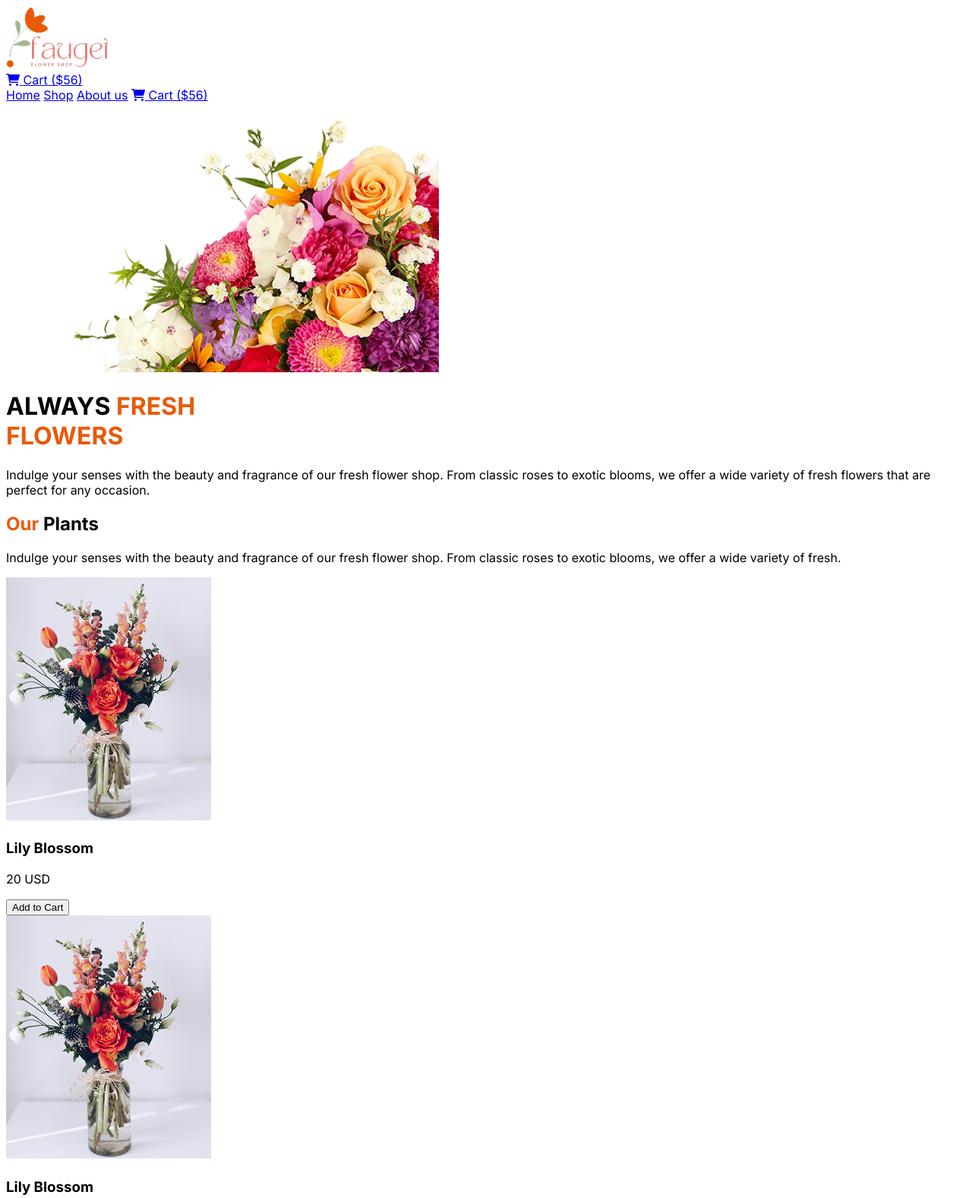
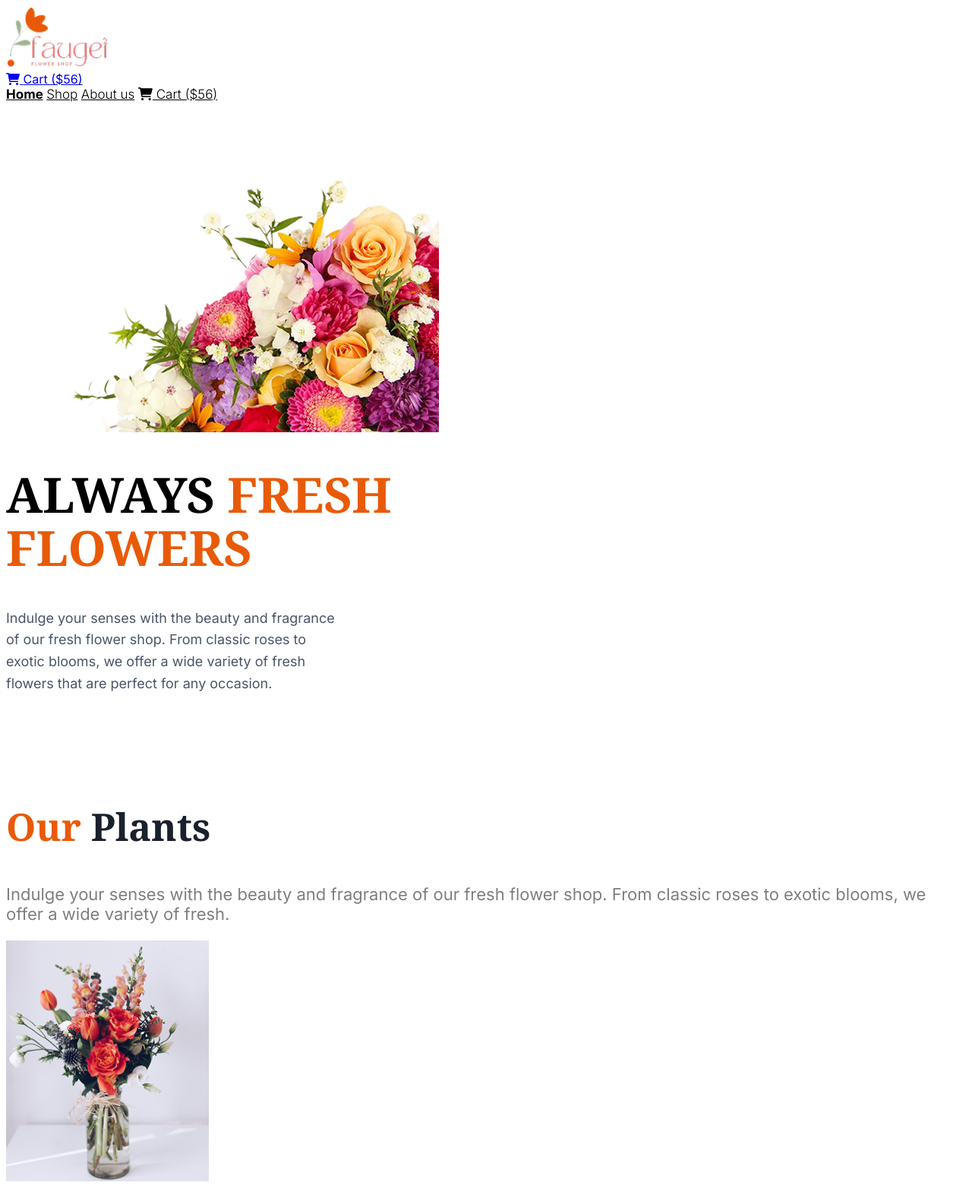
Before and after one commit to mahunn/Flower-Market, a plain HTML site: page index.html in a window 1280 px wide. Shown: the top 1577 px of the page at 76% size. Drawn offline with Linux system fonts and the light colour scheme.

Commit message:
added latest section deal and styles

```diff
--- a/index.html
+++ b/index.html
@@ -167,6 +167,36 @@
         </div>
     </section>
 
+     <!-- Latest Deal Section -->
+    <section class="py-12 md:py-20 px-4 mx-auto mt-12">
+        <div class="container mx-auto text-center">
+            <h2 class="section-title mb-2"><span class="text-orangee">Latest</span> Deals</h2>
+            <p class="section-subtitle mb-8 md:mb-12 max-w-3xl mx-auto">
+                Indulge your senses with the beauty and fragrance of our fresh flower shop. From classic roses to exotic blooms, we offer a wide variety of fresh.
+            </p>
+            <div class="flex flex-col md:flex-row gap-6 md:gap-8 items-stretch">
+                <!-- Left column: 2  -->
+                <div class="flex flex-col gap-6 md:gap-8 w-full md:w-1/3">
+                    <!-- Deal 1 -->
+                    <div class=" relative h-48 md:h-52 rounded-xl overflow-hidden flex items-center justify-center">
+                        <img src="assets/deal-bloom.png" alt="Bloom Plant" class="w-full h-full object-cover absolute inset-0">
+                        <div class="absolute inset-0 bg-black bg-opacity-25"></div>
+                        <div class="relative z-10 text-white text-center p-4">
+                            <div class="text-xl md:text-2xl font-bold font-['Noto_Serif'] mb-2">60% Off | Bloom Plant</div>
+                            <a href="#" class="text-white text-base md:text-lg font-semibold underline font-['Inter']">Shop Now</a>
+                        </div>
+                    </div>
+                    <!-- Deal 2 -->
+                    <div class="relative h-48 md:h-52 rounded-xl overflow-hidden flex items-center justify-center">
+                        <img src="assets/deal-ana.png" alt="Ana Plant" class="w-full h-full object-cover absolute inset-0">
+                        <div class="absolute inset-0 bg-black bg-opacity-25"></div>
+                        <div class="relative z-10 text-white text-center p-4">
+                            <div class="text-xl md:text-2xl font-bold font-['Noto_Serif'] mb-2">30% Off | Ana Plant</div>
+                            <a href="#" class="text-white text-base md:text-lg font-semibold underline font-['Inter']">Shop Now</a>
+                        </div>
+                    </div>
+                </div>
+
 
 
 
--- a/styles/styles.css
+++ b/styles/styles.css
@@ -9,3 +9,148 @@
         .text-custom-gray-medium { color: #555555; }
         .bg-card-light { background-color: #ffffff; }
         .bg-section-light-pink { background-color: #ffffff; }
+.navbar-logo {
+            height: 48px;
+            width: 120px;
+            object-fit: contain;
+        }
+          .nav-link {
+            font-size: 17px;
+            font-weight: 250;
+            color: #000000;
+        }
+        .nav-link:hover {
+            color: #E91E63;
+        }
+        .nav-link.bold {
+            font-weight: 700;
+        }
+         .hero-section-container {
+            background-color: #ffffff;
+            padding-top: 0;
+            padding-bottom: 0;
+        }
+         .new-hero-title {
+            font-size: 42px;
+            line-height: 1.1;
+            font-weight: 400;
+            color: #000000;
+            text-transform: uppercase;
+            font-family: 'Noto Serif', serif;
+        }
+
+          .section-title {
+            font-size: 32px;
+            font-weight: bold;
+            color: #1A202C;
+            font-family: 'Noto Serif', serif;
+        }
+        .section-subtitle {
+            font-size: 16px; /* Mobile font size */
+            color: #000000;
+            opacity: 50%;
+        }
+         .plant-card {
+            background-color: #FFFFFF;
+            height: auto;
+
+    min-height: 480px;
+        }
+.new-hero-title span {
+            color: #E95A08;
+        }
+        .new-hero-paragraph {
+            font-size: 16px;
+            line-height: 1.6;
+            color: #4A5568;
+            max-width: 450px;
+        }
+         .plant-card-image {
+            height: 160px; /* Mobile image height */
+            object-fit: cover;
+            min-height: 320px;
+        }
+        .plant-price {
+            font-size: 18px; /* Mobile font size */
+            font-weight: 650;
+            color: #000000;
+            height: auto;
+            width: auto;
+        }
+           .add-to-cart-button {
+            height: 50px;
+            width: 100%; /* Full width within card */
+            font-size: 14px; /* Mobile font size */
+            font-weight: 400;
+            background-color: #E95A08;
+            text-transform: uppercase;
+        }
+         body {
+            -ms-overflow-style: none;
+            scrollbar-width: none;
+        }
+
+
+
+
+
+        @media (min-width: 768px) {
+            .navbar-logo {
+                height: 82px;
+                width: 135px;
+            }
+        }
+
+
+
+
+
+        @media (min-width: 768px) {
+            .hero-section-container {
+                padding-top: 80px;
+                padding-bottom: 80px;
+            }
+        }
+
+
+        @media (min-width: 768px) {
+            .new-hero-title {
+                font-size: 64px;
+            }
+        }
+
+        @media (min-width: 768px) {
+            .new-hero-paragraph {
+                font-size: 18px; /* Desktop font size */
+            }
+        }
+
+
+
+        @media (min-width: 768px) {
+            .section-title {
+                font-size: 50px;
+            }
+        }
+
+        @media (min-width: 768px) {
+            .section-subtitle {
+                font-size: 22px;
+            }
+        }
+        @media (min-width: 768px) {
+            .plant-card-image {
+                height: 240px;
+            }
+        }
+
+        @media (min-width: 768px) {
+            .plant-price {
+                font-size: 25px; /* Desktop font size */
+            }
+        }
+          @media (min-width: 768px) {
+            .add-to-cart-button {
+                font-size: 16px; /* Desktop font size */
+            }
+        }
```
